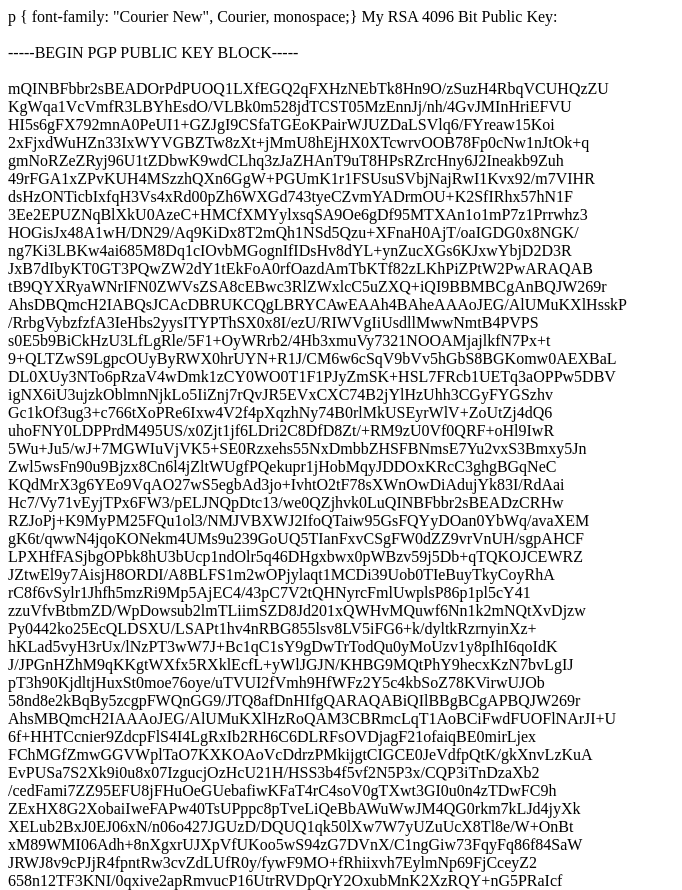
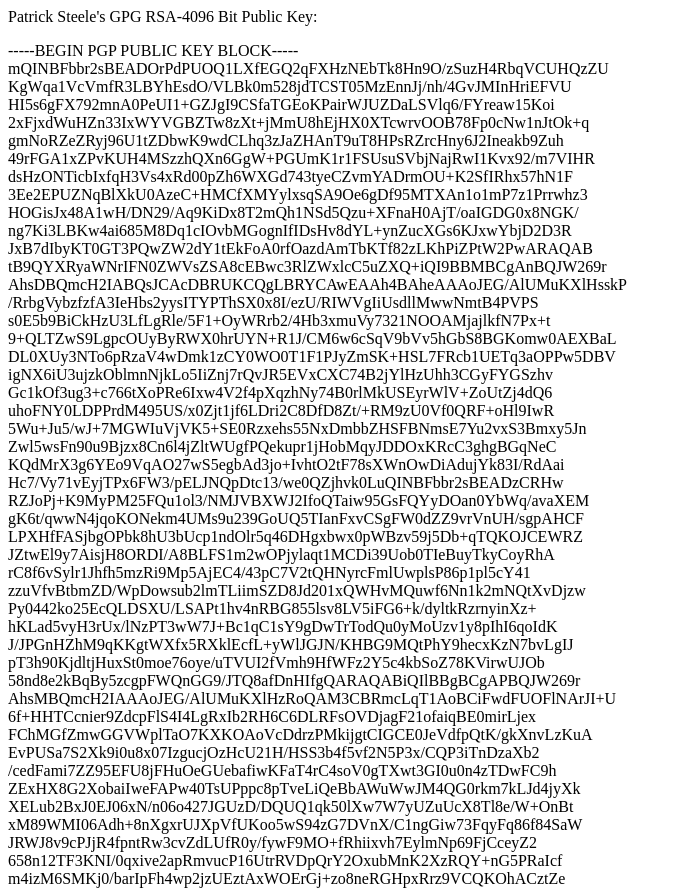
Before and after one commit to patjsteele/master, a plain HTML site: page index.html in a window 1280 px wide. Shown: the top 890 px of the page, without its empty margins (0-682 px from the left). Drawn offline with Linux system fonts and the light colour scheme.

Commit message:
Update index.html

```diff
--- a/index.html
+++ b/index.html
@@ -1,13 +1,10 @@
 <!DOCTYPE html PUBLIC "-//IETF//DTD HTML 2.0//EN">
 <HTML>
 	<BODY>
-p {
-    font-family: "Courier New", Courier, monospace;}
-
-My RSA 4096 Bit Public Key:
-<br><br>
------BEGIN PGP PUBLIC KEY BLOCK-----
-<br><br>
+		<FONR face="Courier New">
+			<p>Patrick Steele's GPG RSA-4096 Bit Public Key:</p>
+			<p>-----BEGIN PGP PUBLIC KEY BLOCK-----
+			<br>
 			mQINBFbbr2sBEADOrPdPUOQ1LXfEGQ2qFXHzNEbTk8Hn9O/zSuzH4RbqVCUHQzZU<br>
 			KgWqa1VcVmfR3LBYhEsdO/VLBk0m528jdTCST05MzEnnJj/nh/4GvJMInHriEFVU<br>
 			HI5s6gFX792mnA0PeUI1+GZJgI9CSfaTGEoKPairWJUZDaLSVlq6/FYreaw15Koi<br>
@@ -55,8 +52,9 @@ JRWJ8v9cPJjR4fpntRw3cvZdLUfR0y/fywF9MO+fRhiixvh7EylmNp69FjCceyZ2<br>
 			658n12TF3KNI/0qxive2apRmvucP16UtrRVDpQrY2OxubMnK2XzRQY+nG5PRaIcf<br>
 			m4izM6SMKj0/barIpFh4wp2jzUEztAxWOErGj+zo8neRGHpxRrz9VCQKOhACztZe<br>
 			4BWYLZsCVG9i=UDOM
-<br><br>
+			<br>
 			-----END PGP PUBLIC KEY BLOCK-----
-
+			</p>
+		</FONT>
 	</BODY>
 <HTML>
```
Lines whose indentation alone changed are shown as unchanged.
